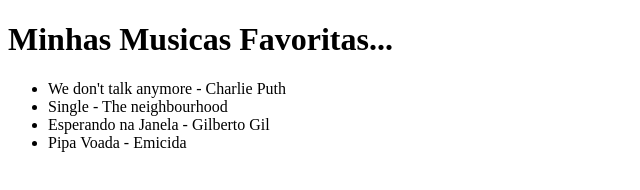
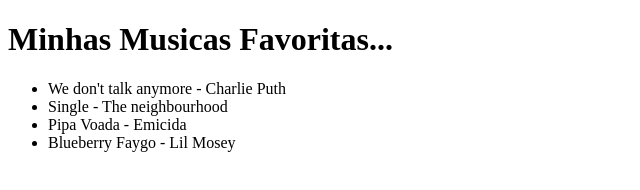
Before and after one commit to GabrielPyva/my_first_front-end, a plain HTML site: page index.html in a window 1280 px wide. Shown: the whole page, without its empty margins (0-640 px from the left). Drawn offline with Linux system fonts and the light colour scheme.

Commit message:
Removendo Me esperando na janela e adicionando musica na lista

```diff
--- a/index.html
+++ b/index.html
@@ -10,8 +10,8 @@
         <ul>
             <li>We don't talk anymore - Charlie Puth</li>
             <li>Single - The neighbourhood</li>
-            <li>Esperando na Janela - Gilberto Gil</li>
             <li>Pipa Voada - Emicida</li>
+            <li>Blueberry Faygo - Lil Mosey</li>
         </ul>
     </body>
 </html>
```
